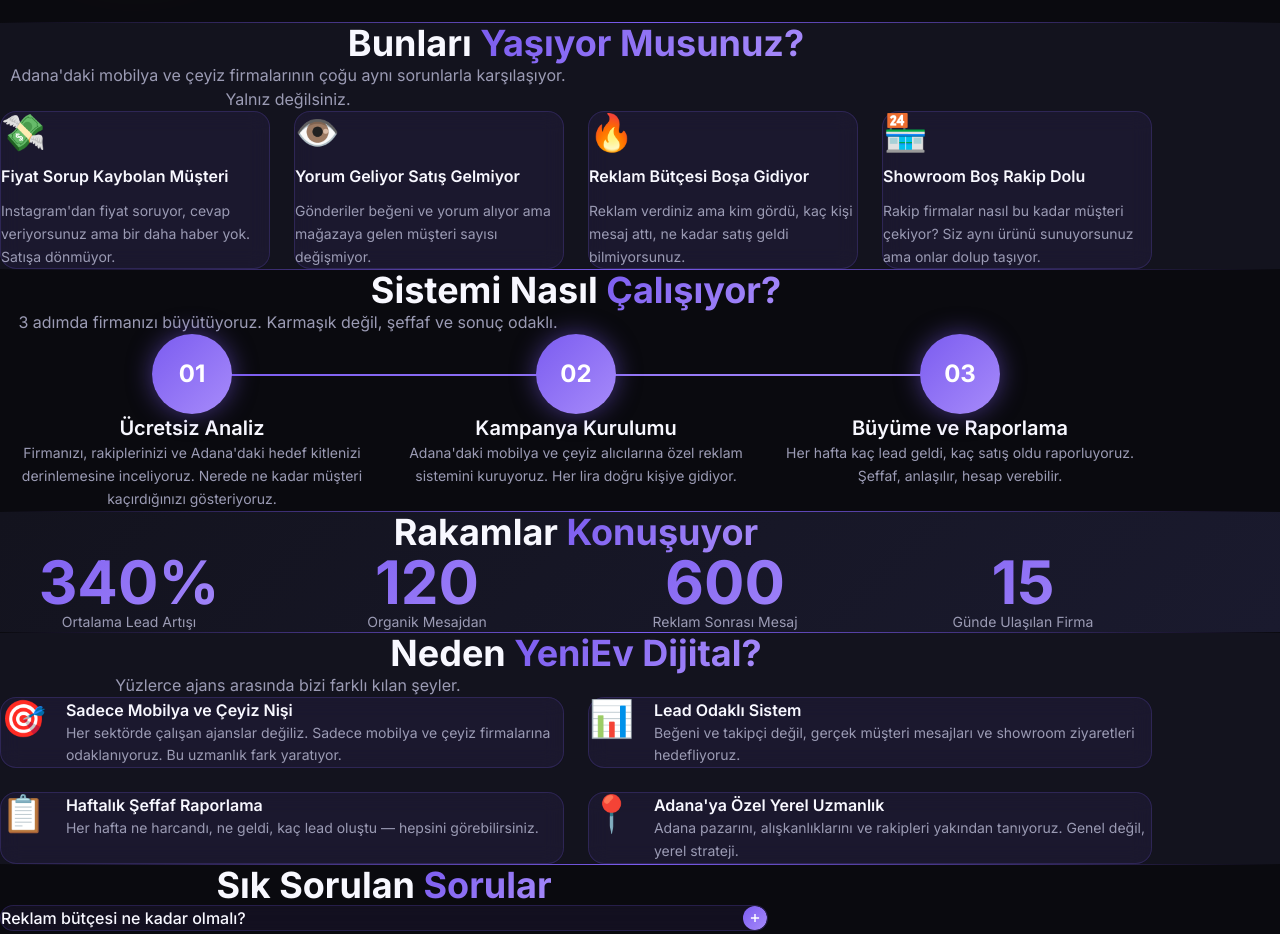
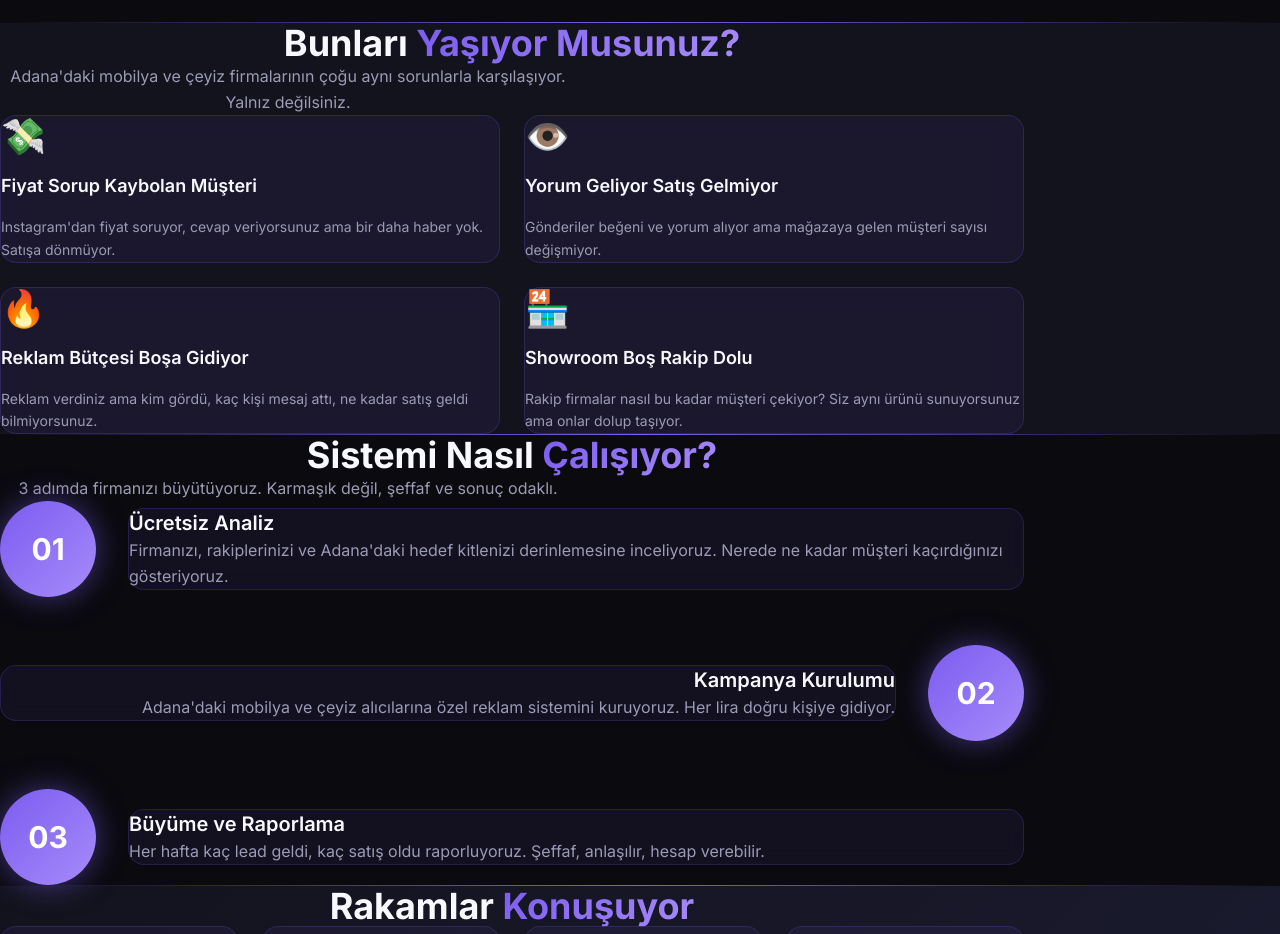
Before and after one commit to sonhaber0172/yeniev-dijital, a Next.js app: page / in a window 1280 px wide. Shown: the part 778-1712 px from the top of the page. Built offline with nearby package versions, Linux system fonts and the light colour scheme.

Commit message:
spacing ve layout düzeltmeleri - bölümler ayrıştırıldı, içerik ortalandı

```diff
--- a/components/CTA.tsx
+++ b/components/CTA.tsx
@@ -7,7 +7,7 @@
   const ref = useScrollAnimation(0.2);
 
   return (
-    <section ref={ref} className="py-24 px-4 sm:px-6 relative overflow-hidden" style={{ background: "linear-gradient(135deg, #7B5CF0, #A78BFA)" }}>
+    <section ref={ref} className="py-32 px-6 relative overflow-hidden" style={{ background: "linear-gradient(135deg, #7B5CF0, #A78BFA)" }}>
       <div className="absolute inset-0 pointer-events-none">
         <div className="absolute top-0 left-1/4 w-64 h-64 rounded-full opacity-20 blur-3xl bg-white" />
         <div className="absolute bottom-0 right-1/4 w-48 h-48 rounded-full opacity-10 blur-3xl bg-[#F5C842]" />
@@ -17,14 +17,14 @@
         <h2 className="fade-in text-3xl sm:text-4xl lg:text-5xl font-bold text-white mb-6 leading-tight">
           Mağazanız İçin Ücretsiz Reklam Analizi Alın
         </h2>
-        <p className="fade-in text-white/80 text-lg mb-10">
+        <p className="fade-in text-white/80 text-lg mb-12 leading-relaxed">
           Adana'da kaç potansiyel müşterinizi kaçırdığınızı gösterelim.
         </p>
         <a
           href={WHATSAPP_FULL_URL}
           target="_blank"
           rel="noopener noreferrer"
-          className="fade-in inline-flex items-center gap-3 px-10 py-5 rounded-full font-bold text-white text-lg bg-[#25D366] pulse-green shadow-xl"
+          className="fade-in inline-flex items-center gap-3 px-12 py-5 rounded-full font-bold text-white text-lg bg-[#25D366] pulse-green shadow-xl"
         >
           <svg xmlns="http://www.w3.org/2000/svg" width="26" height="26" viewBox="0 0 24 24" fill="white">
             <path d="M17.472 14.382c-.297-.149-1.758-.867-2.03-.967-.273-.099-.471-.148-.67.15-.197.297-.767.966-.94 1.164-.173.199-.347.223-.644.075-.297-.15-1.255-.463-2.39-1.475-.883-.788-1.48-1.761-1.653-2.059-.173-.297-.018-.458.13-.606.134-.133.298-.347.446-.52.149-.174.198-.298.298-.497.099-.198.05-.371-.025-.52-.075-.149-.669-1.612-.916-2.207-.242-.579-.487-.5-.669-.51-.173-.008-.371-.01-.57-.01-.198 0-.52.074-.792.372-.272.297-1.04 1.016-1.04 2.479 0 1.462 1.065 2.875 1.213 3.074.149.198 2.096 3.2 5.077 4.487.709.306 1.262.489 1.694.625.712.227 1.36.195 1.871.118.571-.085 1.758-.719 2.006-1.413.248-.694.248-1.289.173-1.413-.074-.124-.272-.198-.57-.347m-5.421 7.403h-.004a9.87 9.87 0 01-5.031-1.378l-.361-.214-3.741.982.998-3.648-.235-.374a9.86 9.86 0 01-1.51-5.26c.001-5.45 4.436-9.884 9.888-9.884 2.64 0 5.122 1.03 6.988 2.898a9.825 9.825 0 012.893 6.994c-.003 5.45-4.437 9.884-9.885 9.884m8.413-18.297A11.815 11.815 0 0012.05 0C5.495 0 .16 5.335.157 11.892c0 2.096.547 4.142 1.588 5.945L.057 24l6.305-1.654a11.882 11.882 0 005.683 1.448h.005c6.554 0 11.89-5.335 11.893-11.893a11.821 11.821 0 00-3.48-8.413z"/>
--- a/components/FAQ.tsx
+++ b/components/FAQ.tsx
@@ -9,24 +9,27 @@
   const ref = useScrollAnimation();
 
   return (
-    <section id="faq" ref={ref} className="py-20 px-4 sm:px-6">
+    <section id="faq" ref={ref} className="py-32 px-6">
       <div className="max-w-3xl mx-auto">
-        <div className="text-center mb-14 fade-in">
-          <h2 className="text-3xl sm:text-4xl font-bold mb-4">
+        <div className="text-center mb-16 fade-in">
+          <h2 className="text-3xl sm:text-4xl font-bold mb-5">
             Sık Sorulan <span className="gradient-text">Sorular</span>
           </h2>
+          <p className="text-[#9B9BB4] text-base leading-relaxed">
+            Aklınızdaki soruların cevapları burada.
+          </p>
         </div>
 
-        <div className="flex flex-col gap-3">
+        <div className="flex flex-col gap-4">
           {FAQS.map((faq, index) => (
             <div key={index} className="fade-in glass rounded-2xl overflow-hidden">
               <button
-                className="w-full flex items-center justify-between p-6 text-left hover:bg-[#7B5CF0]/10 transition-colors"
+                className="w-full flex items-center justify-between p-7 text-left hover:bg-[#7B5CF0]/10 transition-colors"
                 onClick={() => setOpenIndex(openIndex === index ? null : index)}
               >
-                <span className="font-medium text-[#F8F8FF] pr-4">{faq.question}</span>
+                <span className="font-medium text-[#F8F8FF] pr-6 text-base">{faq.question}</span>
                 <span
-                  className="flex-shrink-0 w-6 h-6 rounded-full flex items-center justify-center transition-transform duration-300"
+                  className="flex-shrink-0 w-7 h-7 rounded-full flex items-center justify-center transition-transform duration-300"
                   style={{
                     background: "linear-gradient(135deg, #7B5CF0, #A78BFA)",
                     transform: openIndex === index ? "rotate(45deg)" : "rotate(0deg)",
@@ -42,7 +45,7 @@
                 className="overflow-hidden transition-all duration-300"
                 style={{ maxHeight: openIndex === index ? "200px" : "0px" }}
               >
-                <p className="px-6 pb-6 text-[#9B9BB4] text-sm leading-relaxed">{faq.answer}</p>
+                <p className="px-7 pb-7 text-[#9B9BB4] text-sm leading-relaxed">{faq.answer}</p>
               </div>
             </div>
           ))}
--- a/components/Hero.tsx
+++ b/components/Hero.tsx
@@ -15,14 +15,14 @@
   }, []);
 
   return (
-    <section ref={ref} className="min-h-screen flex items-center pt-20 pb-16 px-4 sm:px-6 relative overflow-hidden">
+    <section ref={ref} className="min-h-screen flex items-center pt-28 pb-24 px-6 relative overflow-hidden">
       <div className="absolute inset-0 pointer-events-none">
         <div className="absolute top-20 right-10 w-72 h-72 rounded-full opacity-20 blur-3xl" style={{ background: "radial-gradient(circle, #7B5CF0, transparent)" }} />
         <div className="absolute bottom-20 left-10 w-48 h-48 rounded-full opacity-10 blur-3xl" style={{ background: "radial-gradient(circle, #F5C842, transparent)" }} />
         <div className="absolute top-1/2 right-1/4 w-32 h-32 rounded-full opacity-15 blur-2xl" style={{ background: "radial-gradient(circle, #A78BFA, transparent)" }} />
       </div>
 
-      <div className="max-w-6xl mx-auto w-full grid md:grid-cols-2 gap-12 items-center">
+      <div className="max-w-5xl mx-auto w-full grid md:grid-cols-2 gap-16 items-center">
         <div>
           <div className="fade-in inline-flex items-center gap-2 px-3 py-1 rounded-full text-xs font-medium text-[#A78BFA] mb-6" style={{ background: "rgba(123,92,240,0.15)", border: "1px solid rgba(123,92,240,0.3)" }}>
             <span className="w-2 h-2 rounded-full bg-[#A78BFA] animate-pulse" />
--- a/components/HowItWorks.tsx
+++ b/components/HowItWorks.tsx
@@ -7,31 +7,36 @@
   const ref = useScrollAnimation();
 
   return (
-    <section id="how-it-works" ref={ref} className="py-20 px-4 sm:px-6">
-      <div className="max-w-6xl mx-auto">
-        <div className="text-center mb-14 fade-in">
-          <h2 className="text-3xl sm:text-4xl font-bold mb-4">
+    <section id="how-it-works" ref={ref} className="py-32 px-6">
+      <div className="max-w-5xl mx-auto">
+        <div className="text-center mb-20 fade-in">
+          <h2 className="text-3xl sm:text-4xl font-bold mb-5">
             Sistemi Nasıl <span className="gradient-text">Çalışıyor?</span>
           </h2>
-          <p className="text-[#9B9BB4] max-w-xl mx-auto">
+          <p className="text-[#9B9BB4] max-w-xl mx-auto text-base leading-relaxed">
             3 adımda firmanızı büyütüyoruz. Karmaşık değil, şeffaf ve sonuç odaklı.
           </p>
         </div>
 
-        <div className="relative flex flex-col md:flex-row gap-8 md:gap-0">
-          <div className="hidden md:block absolute top-10 left-[16.66%] right-[16.66%] h-0.5" style={{ background: "linear-gradient(90deg, #7B5CF0, #A78BFA)" }} />
-          <div className="md:hidden absolute left-10 top-10 bottom-10 w-0.5" style={{ background: "linear-gradient(180deg, #7B5CF0, #A78BFA)" }} />
-
-          {STEPS.map((step) => (
-            <div key={step.number} className="fade-in flex-1 flex flex-col md:items-center md:text-center text-left pl-20 md:pl-6 pr-6 relative">
+        <div className="flex flex-col gap-12">
+          {STEPS.map((step, index) => (
+            <div
+              key={step.number}
+              className={`fade-in flex flex-col sm:flex-row items-center gap-8 ${index % 2 !== 0 ? "sm:flex-row-reverse" : ""}`}
+            >
               <div
-                className="absolute md:relative left-0 md:left-auto top-0 md:top-auto w-20 h-20 rounded-full flex items-center justify-center text-2xl font-bold text-white mb-0 md:mb-6 z-10 flex-shrink-0"
-                style={{ background: "linear-gradient(135deg, #7B5CF0, #A78BFA)", boxShadow: "0 0 25px rgba(123,92,240,0.5)" }}
+                className="flex-shrink-0 w-24 h-24 rounded-full flex items-center justify-center text-3xl font-bold text-white"
+                style={{
+                  background: "linear-gradient(135deg, #7B5CF0, #A78BFA)",
+                  boxShadow: "0 0 30px rgba(123,92,240,0.5)",
+                }}
               >
                 {step.number}
               </div>
-              <h3 className="text-xl font-semibold text-[#F8F8FF] mb-3">{step.title}</h3>
-              <p className="text-[#9B9BB4] text-sm leading-relaxed">{step.description}</p>
+              <div className={`flex-1 glass rounded-2xl p-8 ${index % 2 !== 0 ? "sm:text-right" : ""}`}>
+                <h3 className="text-xl font-semibold text-[#F8F8FF] mb-3">{step.title}</h3>
+                <p className="text-[#9B9BB4] leading-relaxed">{step.description}</p>
+              </div>
             </div>
           ))}
         </div>
--- a/components/Problem.tsx
+++ b/components/Problem.tsx
@@ -7,25 +7,25 @@
   const ref = useScrollAnimation();
 
   return (
-    <section ref={ref} className="py-20 px-4 sm:px-6 bg-[#13131E]">
-      <div className="max-w-6xl mx-auto">
-        <div className="text-center mb-14 fade-in">
-          <h2 className="text-3xl sm:text-4xl font-bold mb-4">
+    <section ref={ref} className="py-32 px-6 bg-[#13131E]">
+      <div className="max-w-5xl mx-auto">
+        <div className="text-center mb-16 fade-in">
+          <h2 className="text-3xl sm:text-4xl font-bold mb-5">
             Bunları <span className="gradient-text">Yaşıyor Musunuz?</span>
           </h2>
-          <p className="text-[#9B9BB4] max-w-xl mx-auto">
+          <p className="text-[#9B9BB4] max-w-xl mx-auto text-base leading-relaxed">
             Adana'daki mobilya ve çeyiz firmalarının çoğu aynı sorunlarla karşılaşıyor. Yalnız değilsiniz.
           </p>
         </div>
 
-        <div className="grid sm:grid-cols-2 lg:grid-cols-4 gap-6">
+        <div className="grid sm:grid-cols-2 gap-6">
           {PROBLEMS.map((problem) => (
             <div
               key={problem.title}
-              className="fade-in glass rounded-2xl p-6 flex flex-col gap-3 cursor-default transition-all duration-300 hover:border-[#7B5CF0] hover:shadow-[0_0_20px_rgba(123,92,240,0.3)] group"
+              className="fade-in glass rounded-2xl p-8 flex flex-col gap-4 cursor-default transition-all duration-300 hover:border-[#7B5CF0] hover:shadow-[0_0_24px_rgba(123,92,240,0.3)] group"
             >
               <span className="text-4xl">{problem.icon}</span>
-              <h3 className="font-semibold text-[#F8F8FF] group-hover:text-[#A78BFA] transition-colors">
+              <h3 className="text-lg font-semibold text-[#F8F8FF] group-hover:text-[#A78BFA] transition-colors">
                 {problem.title}
               </h3>
               <p className="text-sm text-[#9B9BB4] leading-relaxed">{problem.description}</p>
--- a/components/Stats.tsx
+++ b/components/Stats.tsx
@@ -41,8 +41,8 @@
   }, []);
 
   return (
-    <div ref={itemRef} className="text-center fade-in">
-      <div className="text-5xl sm:text-6xl font-bold gradient-text mb-2">
+    <div ref={itemRef} className="fade-in text-center glass rounded-2xl p-10 flex flex-col gap-3">
+      <div className="text-5xl sm:text-6xl font-bold gradient-text">
         {count}{stat.suffix}
       </div>
       <div className="text-[#9B9BB4] text-sm">{stat.label}</div>
@@ -54,14 +54,14 @@
   const ref = useScrollAnimation();
 
   return (
-    <section ref={ref} className="py-20 px-4 sm:px-6" style={{ background: "linear-gradient(135deg, #13131E, #1A1A2E)" }}>
-      <div className="max-w-6xl mx-auto">
-        <div className="text-center mb-14 fade-in">
-          <h2 className="text-3xl sm:text-4xl font-bold mb-4">
+    <section ref={ref} className="py-32 px-6" style={{ background: "linear-gradient(135deg, #13131E, #1A1A2E)" }}>
+      <div className="max-w-5xl mx-auto">
+        <div className="text-center mb-16 fade-in">
+          <h2 className="text-3xl sm:text-4xl font-bold mb-5">
             Rakamlar <span className="gradient-text">Konuşuyor</span>
           </h2>
         </div>
-        <div className="grid grid-cols-2 lg:grid-cols-4 gap-10">
+        <div className="grid grid-cols-2 lg:grid-cols-4 gap-6">
           {STATS.map((stat) => (
             <StatItem key={stat.label} stat={stat} />
           ))}
--- a/components/WhyUs.tsx
+++ b/components/WhyUs.tsx
@@ -7,13 +7,13 @@
   const ref = useScrollAnimation();
 
   return (
-    <section id="why-us" ref={ref} className="py-20 px-4 sm:px-6 bg-[#13131E]">
-      <div className="max-w-6xl mx-auto">
-        <div className="text-center mb-14 fade-in">
-          <h2 className="text-3xl sm:text-4xl font-bold mb-4">
+    <section id="why-us" ref={ref} className="py-32 px-6 bg-[#13131E]">
+      <div className="max-w-5xl mx-auto">
+        <div className="text-center mb-16 fade-in">
+          <h2 className="text-3xl sm:text-4xl font-bold mb-5">
             Neden <span className="gradient-text">YeniEv Dijital?</span>
           </h2>
-          <p className="text-[#9B9BB4] max-w-xl mx-auto">
+          <p className="text-[#9B9BB4] max-w-xl mx-auto text-base leading-relaxed">
             Yüzlerce ajans arasında bizi farklı kılan şeyler.
           </p>
         </div>
@@ -22,11 +22,11 @@
           {WHY_US.map((item) => (
             <div
               key={item.title}
-              className="fade-in glass rounded-2xl p-8 flex gap-5 items-start transition-all duration-300 hover:border-[#7B5CF0] hover:shadow-[0_0_20px_rgba(123,92,240,0.2)] group"
+              className="fade-in glass rounded-2xl p-8 flex gap-6 items-start transition-all duration-300 hover:border-[#7B5CF0] hover:shadow-[0_0_24px_rgba(123,92,240,0.2)] group"
             >
-              <span className="text-4xl flex-shrink-0">{item.icon}</span>
+              <span className="text-4xl flex-shrink-0 mt-1">{item.icon}</span>
               <div>
-                <h3 className="font-semibold text-[#F8F8FF] mb-2 group-hover:text-[#A78BFA] transition-colors">
+                <h3 className="text-lg font-semibold text-[#F8F8FF] mb-3 group-hover:text-[#A78BFA] transition-colors">
                   {item.title}
                 </h3>
                 <p className="text-sm text-[#9B9BB4] leading-relaxed">{item.description}</p>
```
Also changed, not shown: 1 other file (tests, documents, lock files or other folders).
